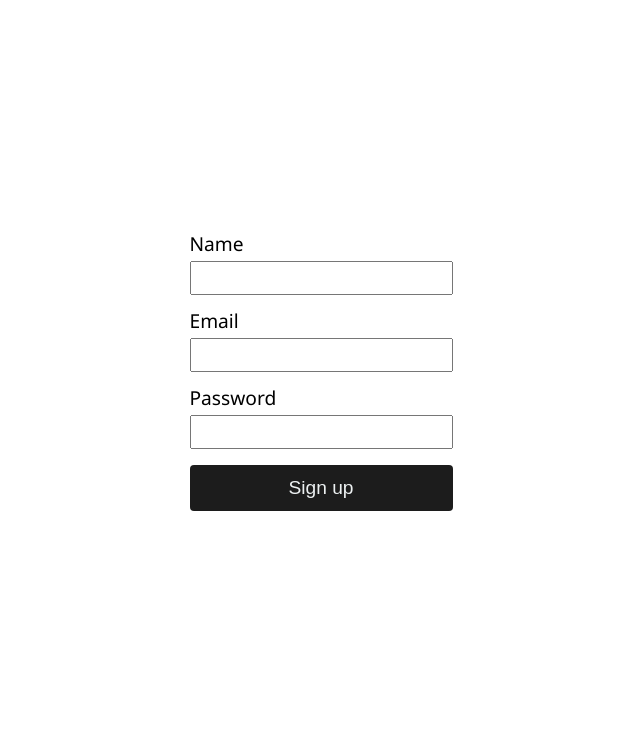
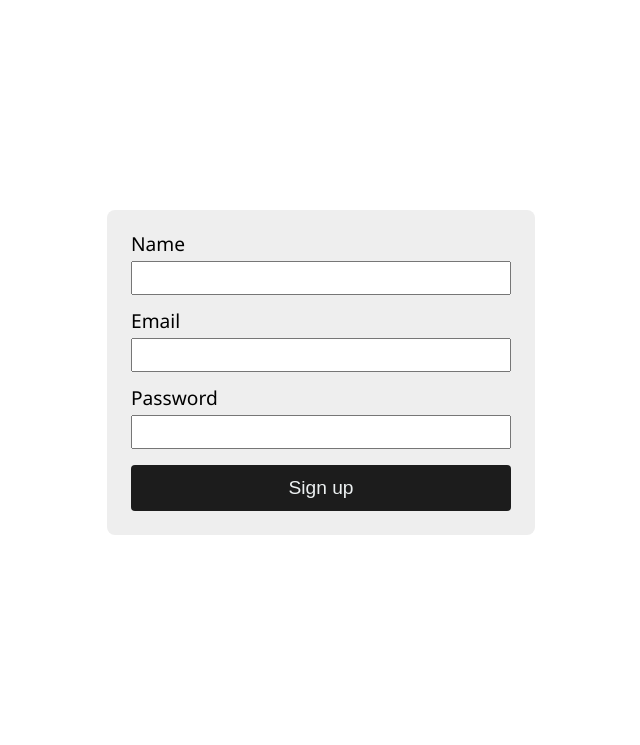
Before and after one commit to Zekumoru/php-todo, a PHP site: page /sign-up.php in a window 1280 px wide. Shown: the part 55-800 px from the top of the page, without its empty margins (319-959 px from the left). Run offline with PHP 8.4, Linux system fonts and the light colour scheme.

Commit message:
style: Create form-container

```diff
--- a/head.php
+++ b/head.php
@@ -14,6 +14,7 @@
     min-width: var(--screen-lg);
     margin-inline: auto;
     padding: 16px;
+    flex-grow: 1;
   }
 
   @media screen and (max-width: 1280px) {
--- a/sign-up.php
+++ b/sign-up.php
@@ -9,18 +9,7 @@
   <style>
     main {
       display: grid;
-      place-content: center;
-      flex-grow: 1;
-    }
-
-    .signup-form {
-      display: flex;
-      flex-direction: column;
-      gap: 16px;
-    }
-
-    .error {
-      color: var(--color-danger);
+      align-items: center;
     }
   </style>
 </head>
@@ -84,7 +73,7 @@
     ?>
 
     <main>
-      <form class="signup-form" method="post" action="<?= htmlspecialchars($_SERVER['PHP_SELF']) ?>">
+      <form class="form-container" method="post" action="<?= htmlspecialchars($_SERVER['PHP_SELF']) ?>">
         <div class="form-control">
           <label for="name">Name</label>
           <input class="input" type="text" name="name" id="name" value="<?= $name ?>" />
--- a/styles/components.css
+++ b/styles/components.css
@@ -1,7 +1,23 @@
+.form-container {
+  display: flex;
+  flex-direction: column;
+  gap: 16px;
+  background-color: #eee;
+  border-radius: 8px;
+  padding: 24px;
+  width: 100%;
+  max-width: 380px;
+  margin-inline: auto;
+}
+
 .form-control {
   display: flex;
   flex-direction: column;
   gap: 8px;
+}
+
+.error {
+  color: var(--color-danger);
 }
 
 .input {
```
Also changed, not shown: index.php (+2 -13 lines).
